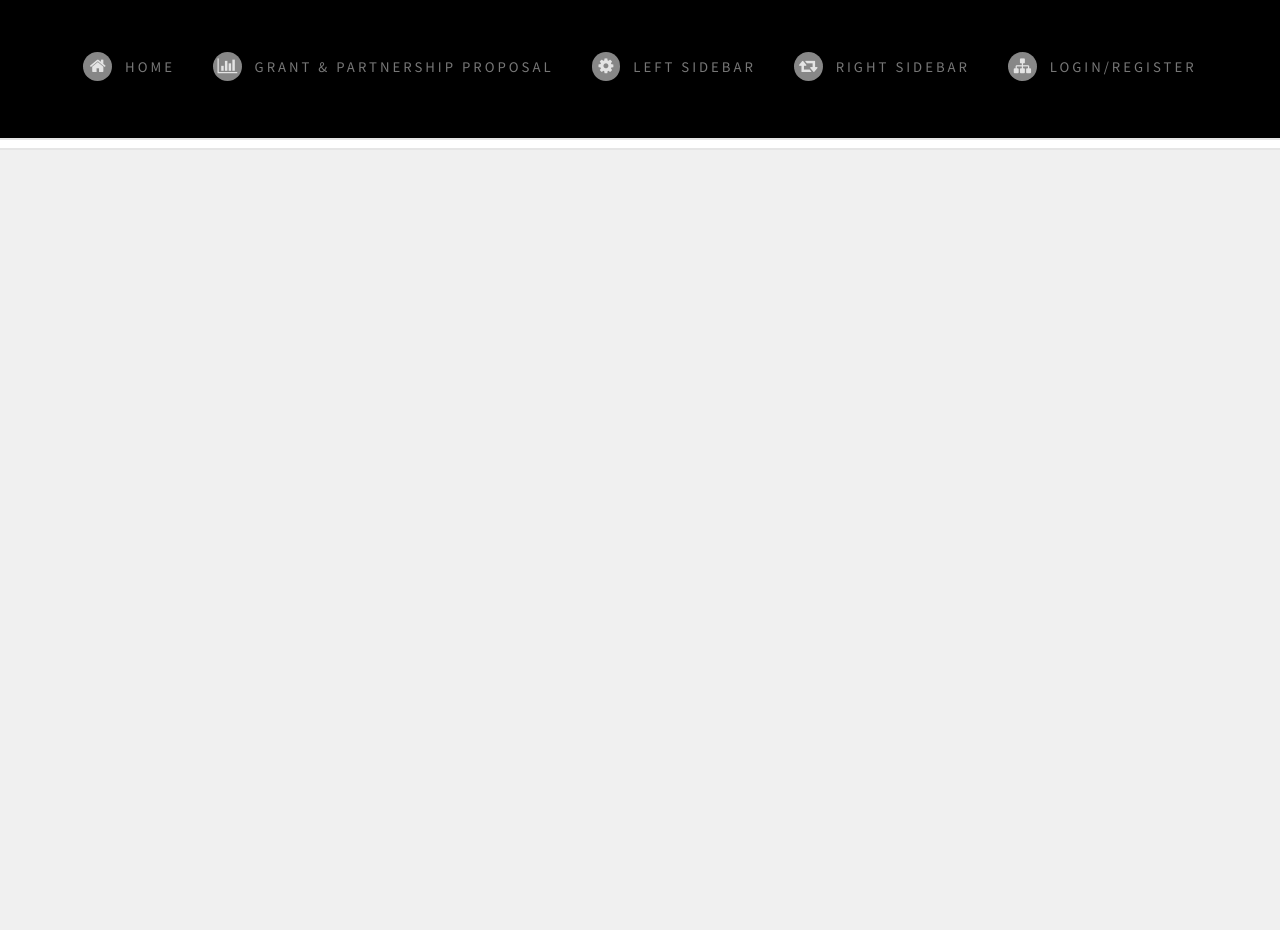
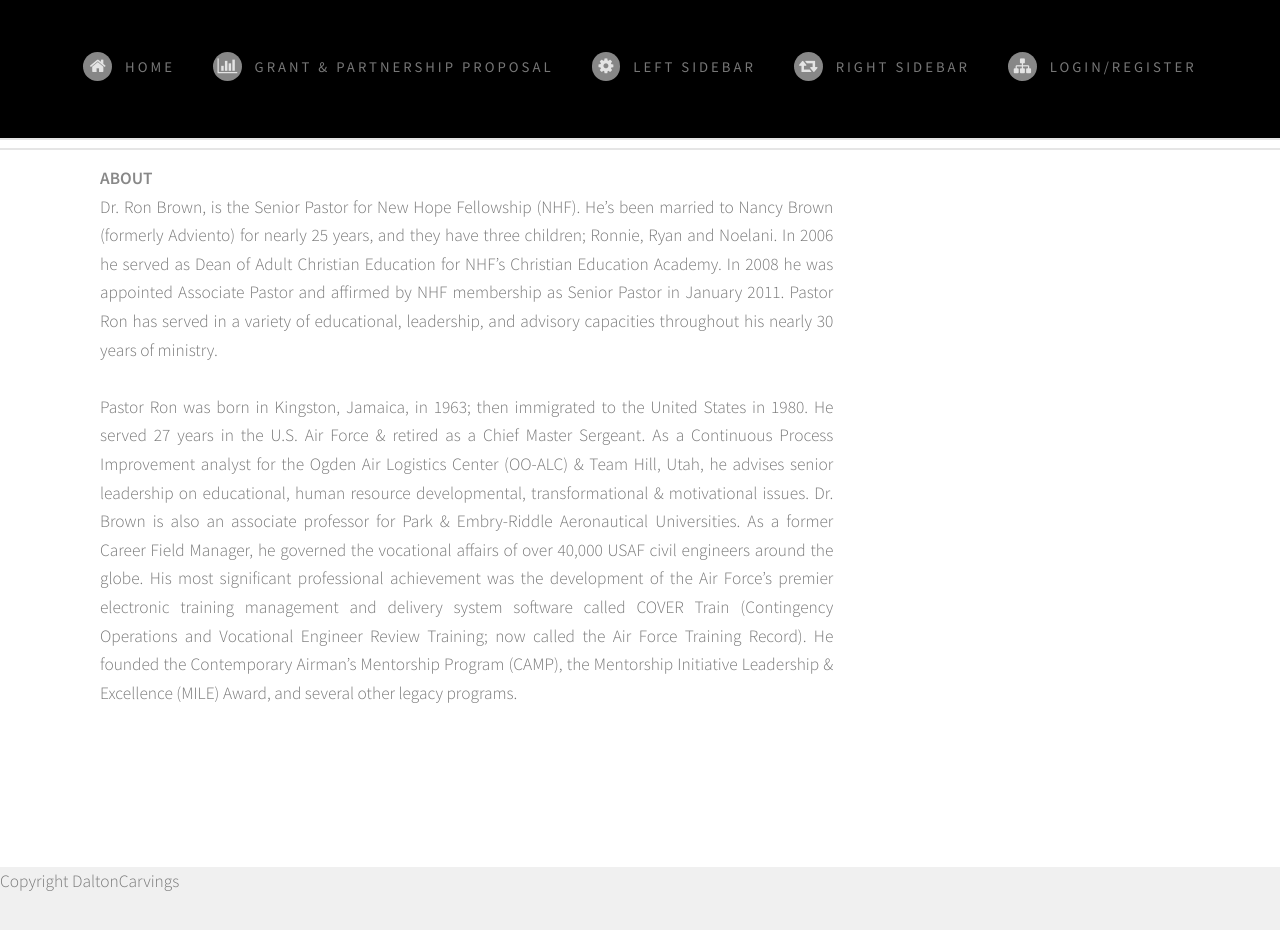
Before and after one commit to Bones687/HCU, a CodeIgniter app: page /site/about in a window 1280 px wide. Before the commit the page ends 148 px from the top, so only its background shows below. Run offline with CodeIgniter, Linux system fonts and the light colour scheme; data that the repository does not hold is empty.

Commit message:
Some cleanup. Added about text.

```diff
--- a/hopecenterutah/application/views/view_about.php
+++ b/hopecenterutah/application/views/view_about.php
@@ -1,3 +1,43 @@
-<div id="main">
-	<h1>About</h1>
+<div id="main-wrapper">
+    <div id="main" class="container">
+        <div class="row" style="margin:20px">
+
+            <!-- Content -->
+            <div id="content" class="8u">
+                <h1>About</h1>
+
+                <p>
+                    Dr. Ron Brown, is the Senior Pastor for New Hope Fellowship (NHF). He’s been married to Nancy Brown
+                    (formerly Adviento) for nearly 25 years, and they have three children; Ronnie, Ryan and Noelani. In
+                    2006 he
+                    served as Dean of Adult Christian Education for NHF’s Christian Education Academy. In 2008 he was
+                    appointed
+                    Associate Pastor and affirmed by NHF membership as Senior Pastor in January 2011. Pastor Ron has
+                    served in a
+                    variety of educational, leadership, and advisory capacities throughout his nearly 30 years of
+                    ministry.
+                    <br/><br/>
+                    Pastor Ron was born in Kingston, Jamaica, in 1963; then immigrated to the United States in 1980. He
+                    served
+                    27 years in the U.S. Air Force & retired as a Chief Master Sergeant. As a Continuous Process
+                    Improvement
+                    analyst for the Ogden Air Logistics Center (OO-ALC) & Team Hill, Utah, he advises senior leadership
+                    on
+                    educational, human resource developmental, transformational & motivational issues. Dr. Brown is also
+                    an
+                    associate professor for Park & Embry-Riddle Aeronautical Universities. As a former Career Field
+                    Manager, he
+                    governed the vocational affairs of over 40,000 USAF civil engineers around the globe. His most
+                    significant
+                    professional achievement was the development of the Air Force’s premier electronic training
+                    management and
+                    delivery system software called COVER Train (Contingency Operations and Vocational Engineer Review
+                    Training;
+                    now called the Air Force Training Record). He founded the Contemporary Airman’s Mentorship Program
+                    (CAMP),
+                    the Mentorship Initiative Leadership & Excellence (MILE) Award, and several other legacy programs.
+                </p>
+            </div>
+        </div>
+    </div>
 </div>
--- a/hopecenterutah/application/views/view_main.php
+++ b/hopecenterutah/application/views/view_main.php
@@ -1,9 +1,3 @@
-
-
-
-
-
-
 <!-- Features -->
   <div id="features-wrapper">
     <section id="features" class="container">
```
Also changed, not shown: hopecenterutah/application/controllers/site.php (+22 -12 lines).
